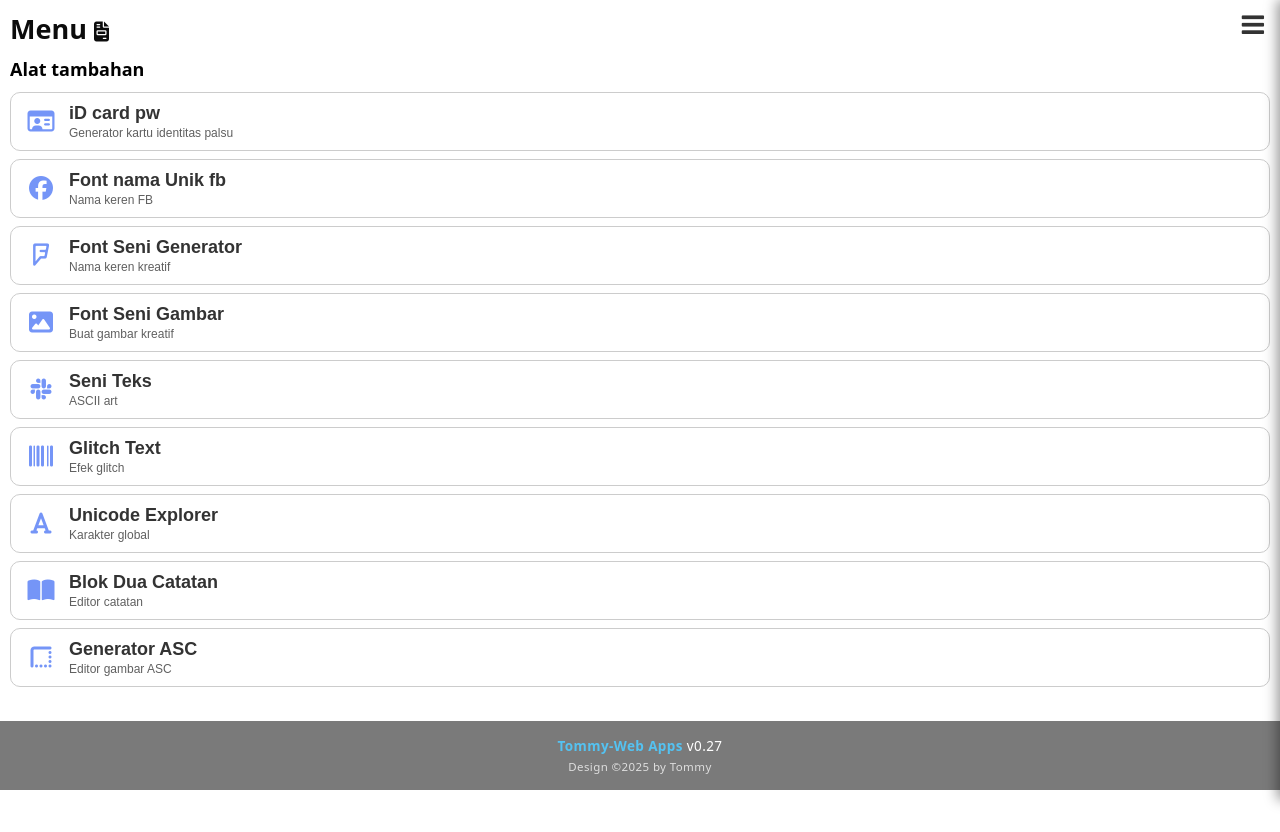
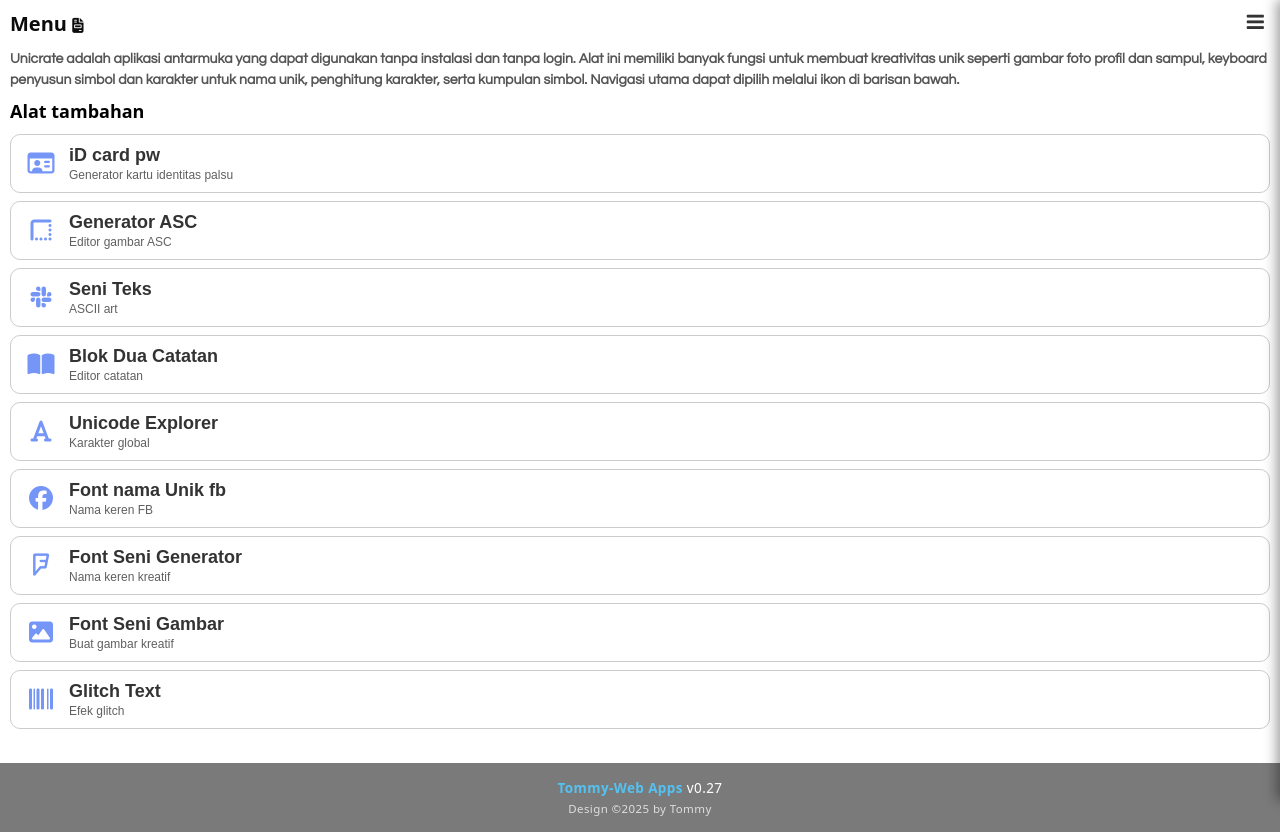
Before and after one commit to tommydev27/Menu-Apps, a plain HTML site: page index.html in a window 1280 px wide. Before the commit the page ends 800 px from the top, so only its background shows below. Drawn offline with Linux system fonts and the light colour scheme.

Commit message:
index.html

```diff
--- a/index.html
+++ b/index.html
@@ -3,6 +3,7 @@
   <title>Tommy web-Apps</title>
   <link rel="stylesheet" href="https://cdnjs.cloudflare.com/ajax/libs/font-awesome/6.5.0/css/all.min.css">
   <link rel="stylesheet" href="https://cdnjs.cloudflare.com/ajax/libs/font-awesome/4.7.0/css/font-awesome.min.css">
+  <link rel="stylesheet" href="https://fonts.googleapis.com/css2?family=Questrial&display=swap">
 </head>
 
 <style>
@@ -23,7 +24,7 @@ html, body {
   position: fixed;
   top: 12px;
   right: 16px;
-  font-size: 26px;
+  font-size: 20px;
   cursor: pointer;
   z-index: 9999;
   color: #333; /* warna normal */
@@ -116,6 +117,16 @@ html, body {
     font-weight: 600;
   }
 
+  #tro1 {
+    font-size: 14px;
+    font-family: Questrial;
+    font-weight: 0;
+    color:#555;
+    font-weight: 900;
+    margin-bottom: 10px;
+    line-height: 1.50;
+  }
+
   #toolbox-options {
     margin-top: 12px;
     display: grid;
@@ -191,7 +202,7 @@ html, body {
 
 <!-- PANEL -->
 <div id="sidepanel">
-  <img id="panel-photo" src="https://i.postimg.cc/Px4rMRFg/IMG-20240723-131053.jpg">
+  <img id="panel-photo" src="https://i.postimg.cc/zXqyGjZb/20251122-180931.jpg">
 
   <div id="panel-title">Tommy Web-Apps</div>
   <div id="panel-sub">Dibuat oleh Tommy Adhelyno</div>
@@ -219,19 +230,34 @@ html, body {
 <!-- TOOLBOX -->
 <div id="toolbox-container">
   <div id="toolbox-header">
-    <div id="toolbox-icon" style="font-size: 27px; font-weight:bold;">Menu <i class="fas fa-file-invoice" style="font-size:20px;"></i></div>
+    <div id="toolbox-icon" style="font-size: 20px; font-weight:bold;">Menu <i class="fas fa-file-invoice" style="font-size:15px;"></i></div>
     <div id="toolbox-divider"></div>
   </div>
 
+  <div id="tro1">Unicrate adalah aplikasi antarmuka yang dapat digunakan tanpa instalasi dan tanpa login. Alat ini memiliki banyak fungsi untuk membuat kreativitas unik seperti gambar foto profil dan sampul, keyboard penyusun simbol dan karakter untuk nama unik, penghitung karakter, serta kumpulan simbol. Navigasi utama dapat dipilih melalui ikon di barisan bawah.</div>
   <div id="toolbox-intro">Alat tambahan</div>
-
   <div id="toolbox-options">
 
     <button class="toolbox-button" onclick="toolboxGo('idcard')">
       <i class="far fa-id-card toolbox-blue"></i>
       <div><span class="toolbox-text">iD card pw</span><span class="toolbox-sub">Generator kartu identitas palsu</span></div>
     </button>
-
+    <button class="toolbox-button" onclick="toolboxGo('catatan1')">
+      <i class="fas fa-border-style toolbox-blue"></i>
+      <div><span class="toolbox-text">Generator ASC</span><span class="toolbox-sub">Editor gambar ASC</span></div>
+    </button>
+    <button class="toolbox-button" onclick="toolboxGo('seni')">
+      <i class="fa-brands fa-slack toolbox-blue"></i>
+      <div><span class="toolbox-text">Seni Teks</span><span class="toolbox-sub">ASCII art</span></div>
+    </button>
+    <button class="toolbox-button" onclick="toolboxGo('catatan')">
+      <i class="fa-solid fa-book-open toolbox-blue"></i>
+      <div><span class="toolbox-text">Blok Dua Catatan</span><span class="toolbox-sub">Editor catatan</span></div>
+    </button>
+    <button class="toolbox-button" onclick="toolboxGo('chars')">
+      <i class="fa-solid fa-font toolbox-blue"></i>
+      <div><span class="toolbox-text">Unicode Explorer</span><span class="toolbox-sub">Karakter global</span></div>
+    </button>
     <button class="toolbox-button" onclick="toolboxGo('font')">
       <i class="fa-brands fa-facebook toolbox-blue"></i>
       <div><span class="toolbox-text">Font nama Unik fb</span><span class="toolbox-sub">Nama keren FB</span></div>
@@ -246,30 +272,9 @@ html, body {
       <i class="fas fa-image toolbox-blue"></i>
       <div><span class="toolbox-text">Font Seni Gambar</span><span class="toolbox-sub">Buat gambar kreatif</span></div>
     </button>
-
-    <button class="toolbox-button" onclick="toolboxGo('seni')">
-      <i class="fa-brands fa-slack toolbox-blue"></i>
-      <div><span class="toolbox-text">Seni Teks</span><span class="toolbox-sub">ASCII art</span></div>
-    </button>
-
     <button class="toolbox-button" onclick="toolboxGo('glitch')">
       <i class="fas fa-barcode toolbox-blue"></i>
       <div><span class="toolbox-text">Glitch Text</span><span class="toolbox-sub">Efek glitch</span></div>
-    </button>
-
-    <button class="toolbox-button" onclick="toolboxGo('chars')">
-      <i class="fa-solid fa-font toolbox-blue"></i>
-      <div><span class="toolbox-text">Unicode Explorer</span><span class="toolbox-sub">Karakter global</span></div>
-    </button>
-
-    <button class="toolbox-button" onclick="toolboxGo('catatan')">
-      <i class="fa-solid fa-book-open toolbox-blue"></i>
-      <div><span class="toolbox-text">Blok Dua Catatan</span><span class="toolbox-sub">Editor catatan</span></div>
-    </button>
-
-    <button class="toolbox-button" onclick="toolboxGo('catatan1')">
-      <i class="fas fa-border-style toolbox-blue"></i>
-      <div><span class="toolbox-text">Generator ASC</span><span class="toolbox-sub">Editor gambar ASC</span></div>
     </button>
 
   </div>
```
